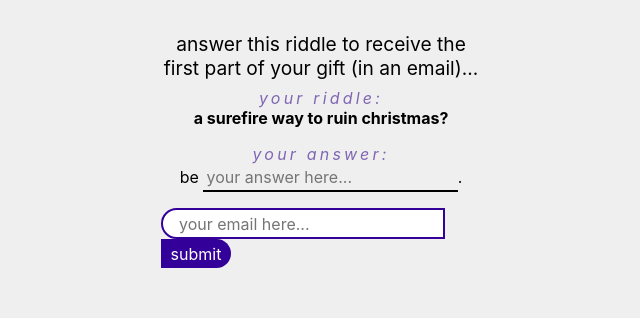
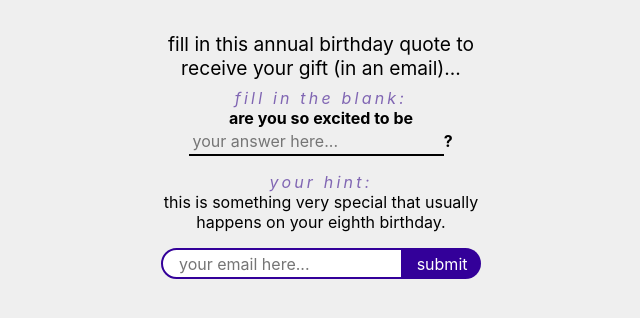
Before and after one commit to fkakatie/kevin-xmas, a plain HTML site: page index.html in a window 1280 px wide. Shown: the whole page, without its empty margins (319-959 px from the left). Drawn offline with Linux system fonts and the light colour scheme.

Commit message:
update for bday

```diff
--- a/assets/style.css
+++ b/assets/style.css
@@ -34,12 +34,12 @@ div.question {
     /* border: 2px solid blue; */
     width: 100%;
     padding: 0.5em 0;
-    font-weight: bold;
+    font-weight: normal;
     text-align: center;
 }
 
 div.question::before{
-    content: "your riddle:";
+    content: "your hint:";
     color: #8066B3;
     font-weight: normal;
     font-style: italic;
@@ -48,13 +48,14 @@ div.question::before{
 
 div.answer {
     /* border: 2px solid green; */
+    font-weight: bold;
     width: 100%;
     padding: 0.5em 0;
     text-align: center;
 }
 
 div.answer::before{
-    content: "your answer:";
+    content: "fill in the blank:";
     color: #8066B3;
     font-weight: normal;
     font-style: italic;
@@ -70,10 +71,12 @@ div.answer input {
 
 div.submit {
     /* border: 2px solid gold; */
+    display: flex;
     padding: 0.5em 0;
 }
 
 div.submit input {
+    width: 100%;
     margin: 0;
     padding: 0.2em 1em;
     background: white;
@@ -81,7 +84,7 @@ div.submit input {
     border: 2px solid #309;
     border-radius: 1em 0 0 1em;
     font-size: 1em;
-    transition: 0.2s;
+    transition: background 0.2s;
 }
 
 div.submit input:hover, div.submit input:focus {
@@ -89,10 +92,16 @@ div.submit input:hover, div.submit input:focus {
     border-color: #809;
 }
 
+div.submit input:hover + button, div.submit input:focus + button {
+    background: #809;
+}
+
+
 div.submit button {
+    width: 100px;
     margin: 0;
     border: 0;
-    /* border: 2px solid #309; */
+    /* border: 0.5px solid #309; */
     background: #309;
     color: white;
     padding: 0.3em 0.6em;
--- a/index.html
+++ b/index.html
@@ -3,17 +3,17 @@
 <head>
     <meta charset="UTF-8">
     <meta name="viewport" content="width=device-width, initial-scale=1.0">
-    <title>merry christmas, kevin!</title>
+    <title>happy birthday, kevin!</title>
     <link rel="stylesheet" href="assets/style.css">
 </head>
 <body>
     <main>
-        <p class="instructions">answer this riddle to receive the first part of your gift (in an email)...</p>
+        <p class="instructions">fill in this annual birthday quote to receive your gift (in an email)...</p>
+        <div class="answer">
+          <p>are you so excited to be <input type="text" name="code" id="code" placeholder="your answer here...">?</p>
+        </div>
         <div class="question">
-            <p>a surefire way to ruin christmas?</p>
-        </div>
-        <div class="answer">
-          <p>be <input type="text" name="code" id="code" placeholder="your answer here...">.</p>
+            <p>this is something very special that usually happens on your eighth birthday.</p>
         </div>
         <div class="submit">
             <input type="email" name="email" id="email" placeholder="your email here..."><button id="submit">submit</button>
```
Also changed, not shown: assets/script.js (+11 -10 lines).
